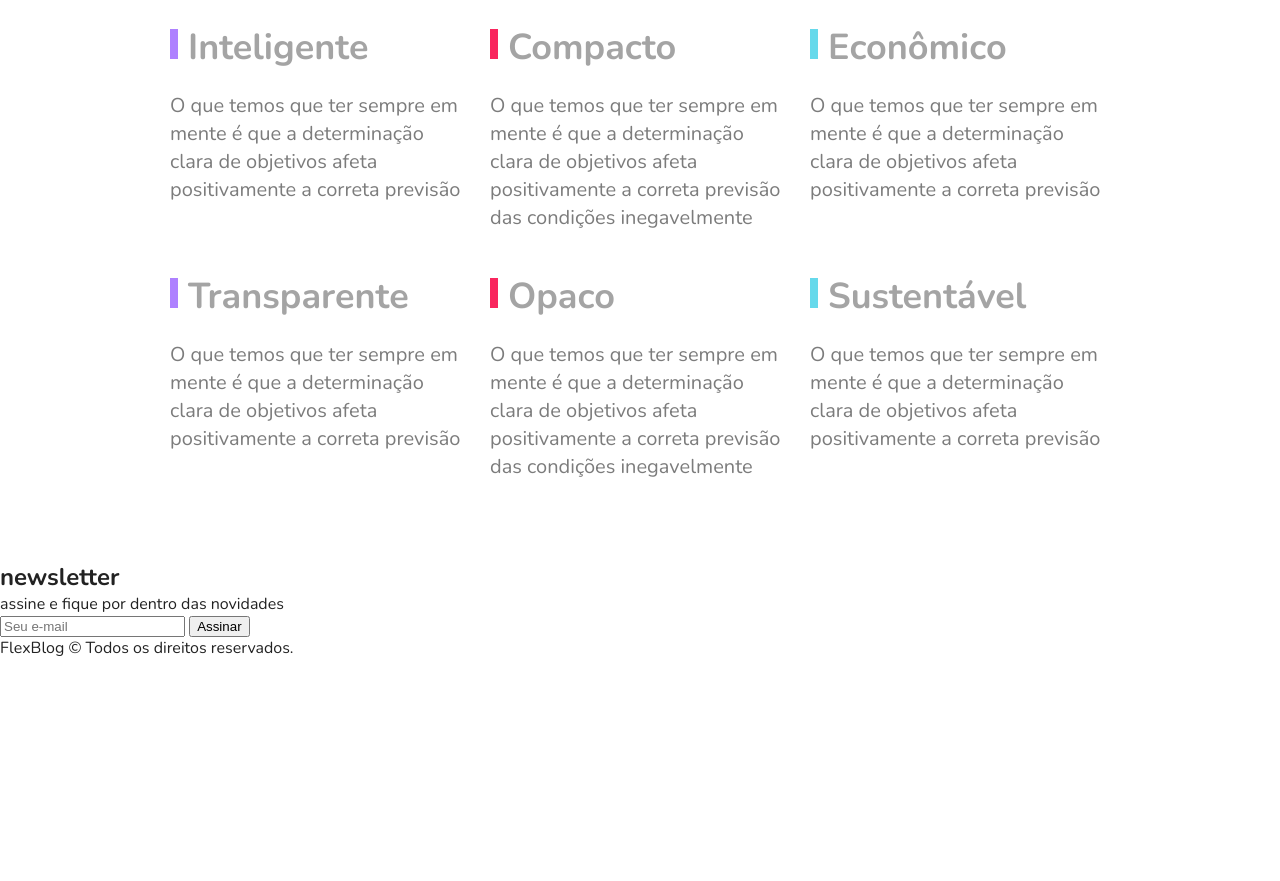
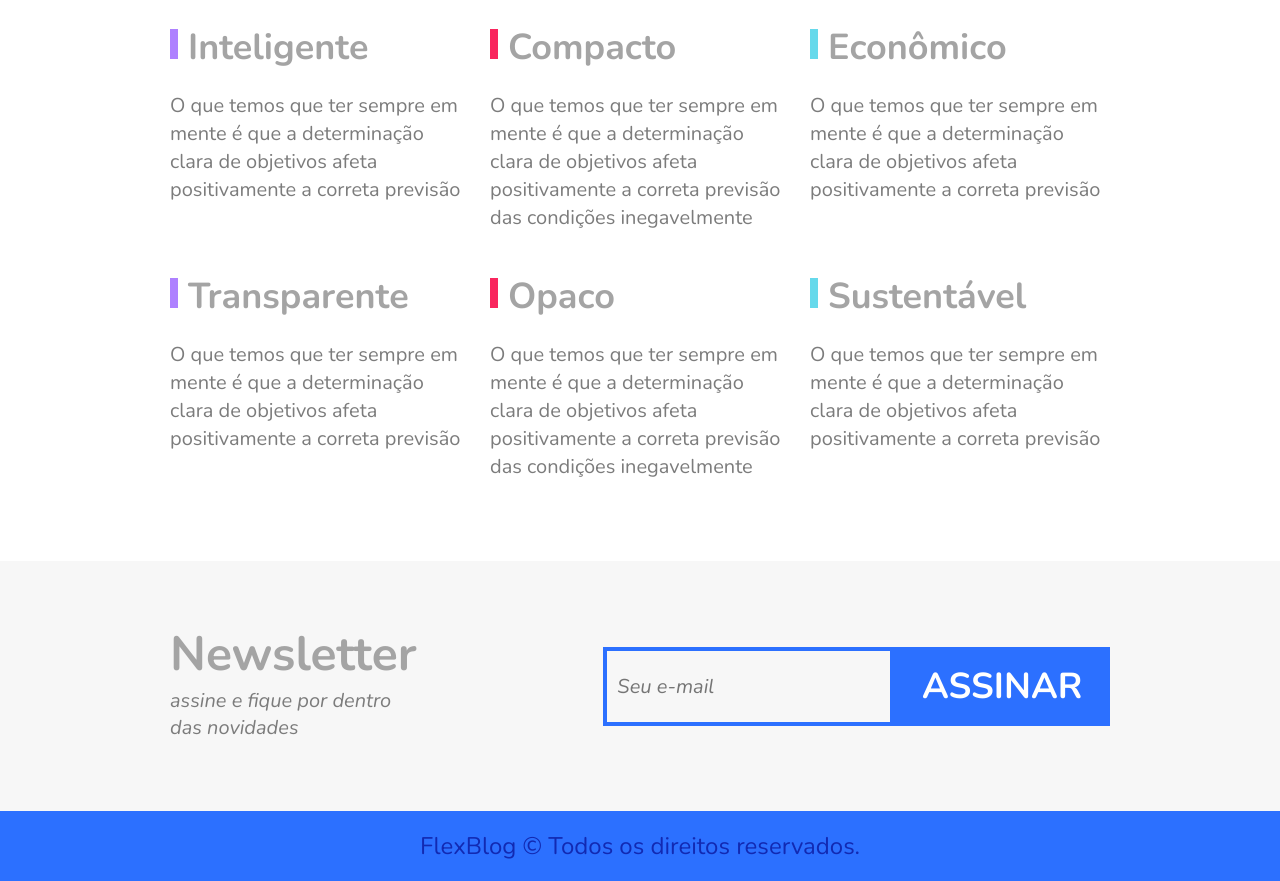
Before and after one commit to ViniSantosJ/Flexblog, a plain HTML site: page Flexblog/index.html in a window 1280 px wide. Shown: the part 2645-3526 px from the top of the page. Before the commit the page ends 3304 px from the top, so only its background shows below. Drawn offline with nearby package versions, Linux system fonts and the light colour scheme.

Commit message:
Footer
Implementando o estilo do footer e finalizando o site Flexblog.

```diff
--- a/Flexblog/index.html
+++ b/Flexblog/index.html
@@ -150,7 +150,7 @@
 
   <section class="newsletter">
     <div class="newsletter-info">
-      <h1>newsletter</h1>
+      <h1>Newsletter</h1>
       <p>assine e fique por dentro das novidades</p>
     </div>
     <form class="newsletter-form">
--- a/Flexblog/scss/style.scss
+++ b/Flexblog/scss/style.scss
@@ -267,3 +267,89 @@
     color: $light-gray;
   }
 }
+
+/* Newsletter */
+
+.newsletter {
+  background: $color-back;
+  padding: 60px calc((100% - 960px) / 2);
+  display: flex;
+  flex-wrap: wrap;
+}
+
+.newsletter-info {
+  flex: 1 1 260px;
+  margin: 0 10px;
+  h1 {
+    font-size: 3em;
+    color: $color-font;
+  }
+  p {
+    font-size: 1.25em;
+    font-style: italic;
+    max-width: 230px;
+    color: $light-gray;
+    margin-bottom: 10px;
+  }
+}
+
+.newsletter-form {
+  flex: 2 1 200px;
+  margin: 0 10px;
+  align-self: center;
+  display: flex;
+  flex-wrap: wrap;
+  input {
+    flex: 3 1 200px;
+    font-size: 1.25em;
+    color: $light-gray;
+    font-style: italic;
+    font-family: $fonte-1;
+    border: 4px solid $azul-secundario;
+    background: transparent;
+    padding: 15px 10px;
+    margin: 0px;
+    border-radius: 0px;
+  }
+  button {
+    flex: 1 1 200px;
+    font-family: $fonte-1;
+    font-size: 2.25em;
+    font-weight: bold;
+    text-transform: uppercase;
+    background: $azul-secundario;
+    color: $white;
+    margin: 0;
+    cursor: pointer;
+    border: 0px;
+    padding: 15px 10px;
+  }
+  button:hover {
+    font-size: 2.15em;
+    padding: 10px 5px;
+  }
+}
+
+@media (max-width: 600px) {
+  .newsletter-form button {
+    font-size: 1.5em;
+  }
+  .newsletter-form button:hover {
+    font-size: 1.4em;
+  }
+}
+
+/* Footer */
+
+.footer {
+  display: flex;
+  background: $azul-secundario;
+  height: 70px;
+  align-items: center;
+  p {
+    flex: 1;
+    text-align: center;
+    font-size: 1.5em;
+    color: $azul-principal;
+  }
+}
```
Also changed, not shown: Flexblog/css/style.css, Flexblog/css/style.min.css.
